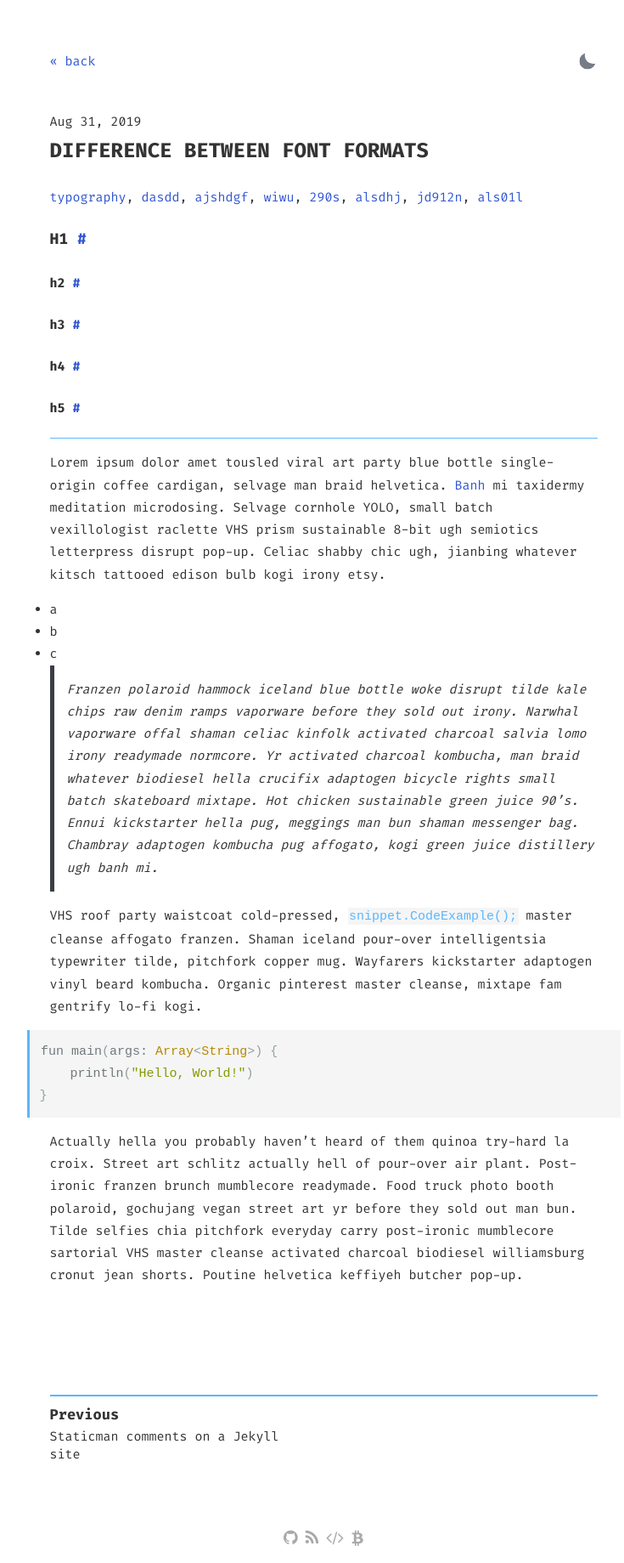
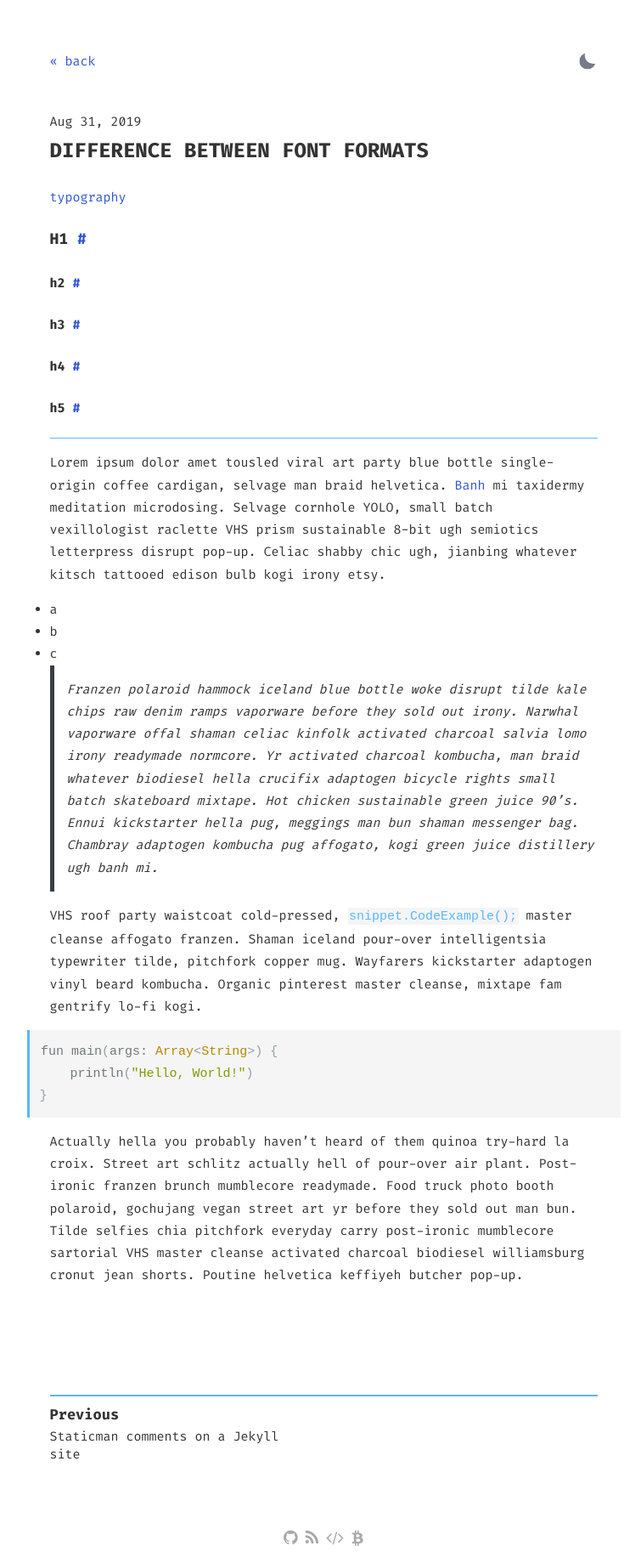
Before and after one commit to DavideBri/Gesko, a Jekyll site: the page built from _posts/2019-08-31-difference-between-font-formats.md, in a window 1280 px wide. Shown: the whole page at 85% size, without its empty margins (259-994 px from the left). Built offline with Jekyll 4.4.1, drawn with Linux system fonts in a browser that asks for light colours.

Commit message:
Updated tags

```diff
--- a/_posts/2019-08-31-difference-between-font-formats.md
+++ b/_posts/2019-08-31-difference-between-font-formats.md
@@ -3,7 +3,7 @@ layout: post
 title: Difference between font formats
 description: What is the difference between various font formats?
 summary: What is the difference between various font formats?
-tags: typography dasdd ajshdgf wiwu 290s alsdhj jd912n als01l
+tags: typography
 ---
 
 # h1
```
